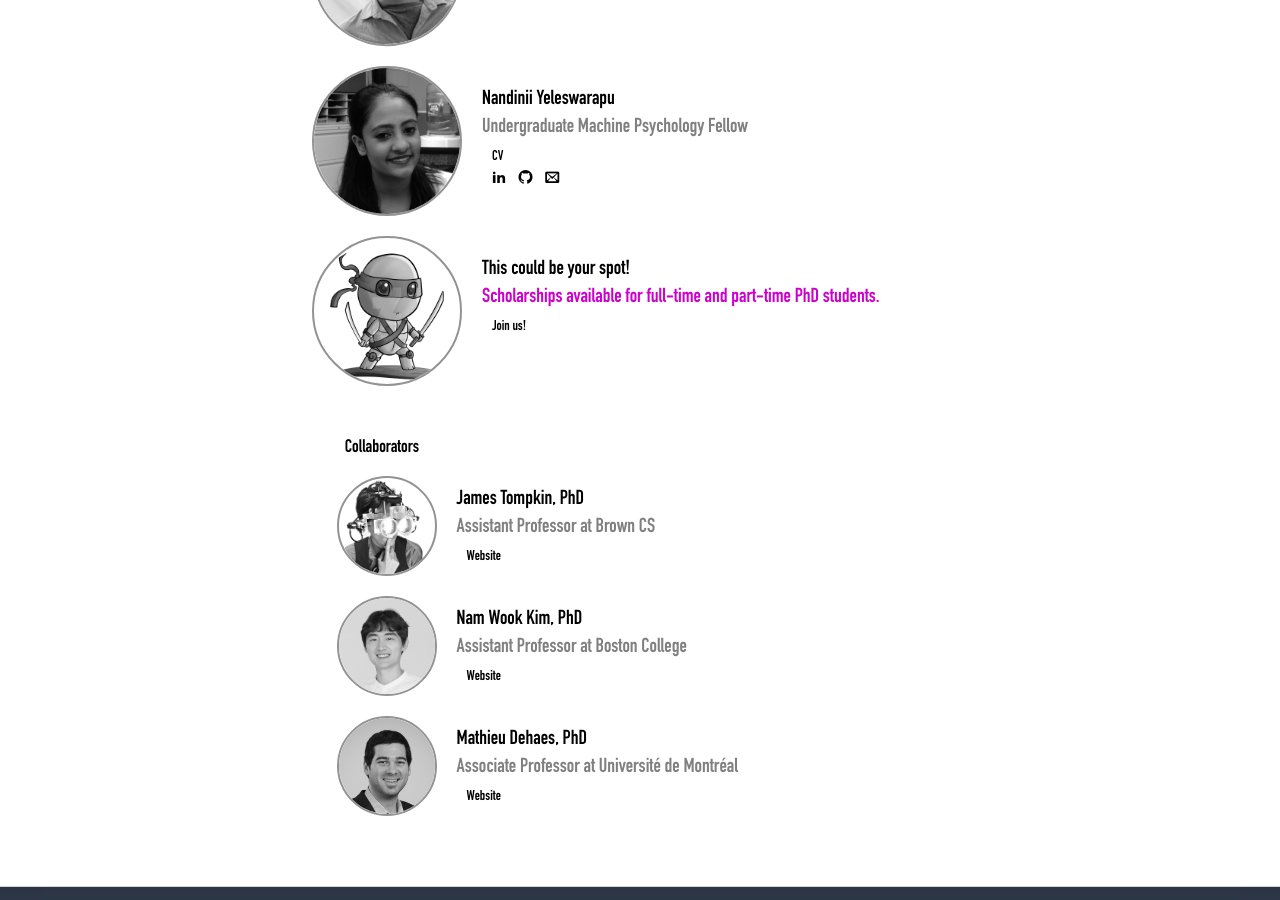
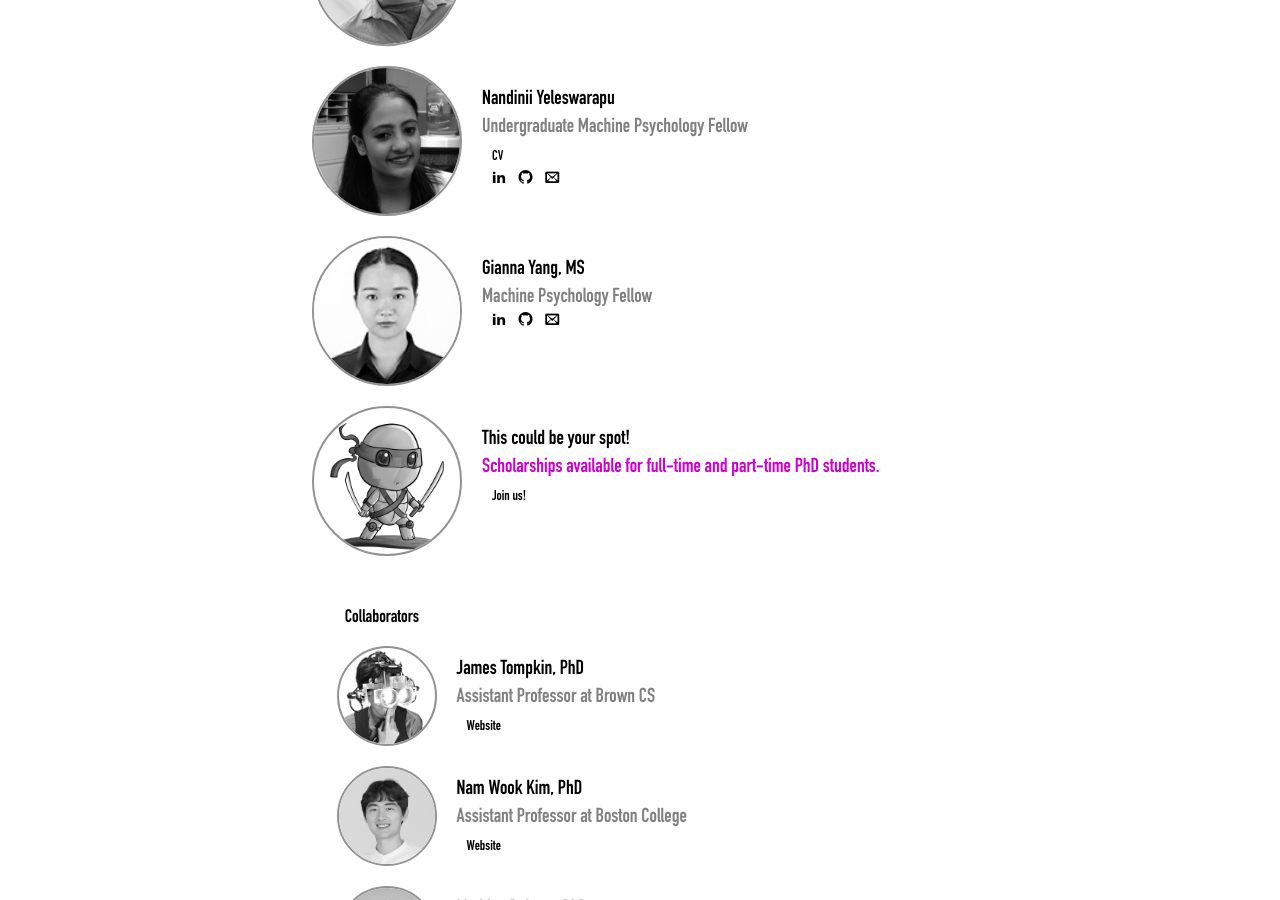
Before and after one commit to mpsych/mpsych.org, a Jekyll site: the page built from people.md, in a window 1280 px wide and 900 px high, scrolled down 1334 px. Built offline with Jekyll 4.4.1, drawn with Linux system fonts in a browser that asks for light colours; some web fonts are replaced.

Commit message:
add Gianna Yang

```diff
--- a/people.md
+++ b/people.md
@@ -135,6 +135,18 @@ permalink: /people
   </div>
 </div>
 
+<div class="person">
+  <img src="/people/giannaYang.jpg">
+  <div class="caption">
+    Gianna Yang, MS<br>
+    <span class="role">Machine Psychology Fellow</span><br>
+    <div class="icons gray" style="font-size:14px;margin-left:10px">
+      <a href="https://www.linkedin.com/in/guangyang98/" target="_blank"><span class="icon-linkedin2 tooltip"><span class="tooltiptext">LinkedIn</span></span></a>
+      <a href="https://github.com/GuangYang98" target="_blank"><span class="icon-github tooltip"><span class="tooltiptext">GitHub</span></span></a>
+      <a href="mailto:yang@mpsych.org" target="_blank"><span class="icon-email tooltip"><span class="tooltiptext">E-Mail</span></span></a>
+  </div>
+  </div>
+</div>
 
 <div class="person">
   <img src="/gfx/team.png">
```
Also changed, not shown: people/giannaYang.jpg (added).
